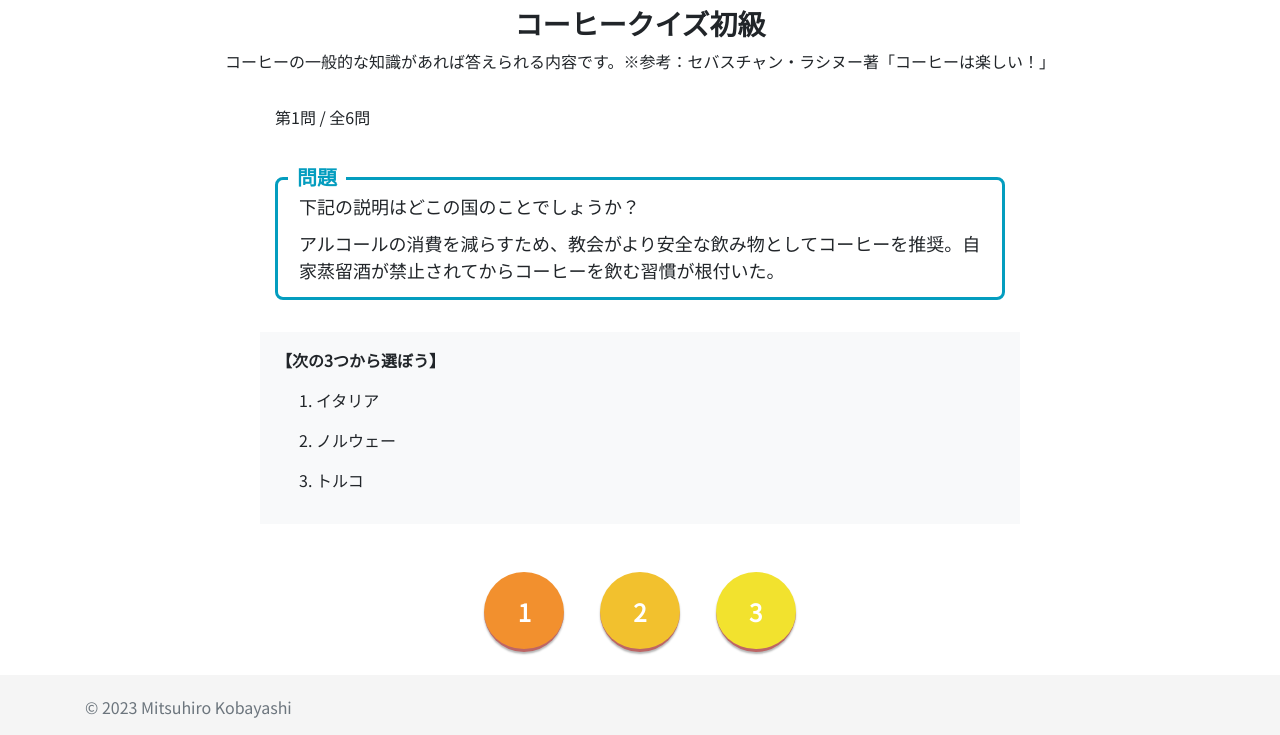
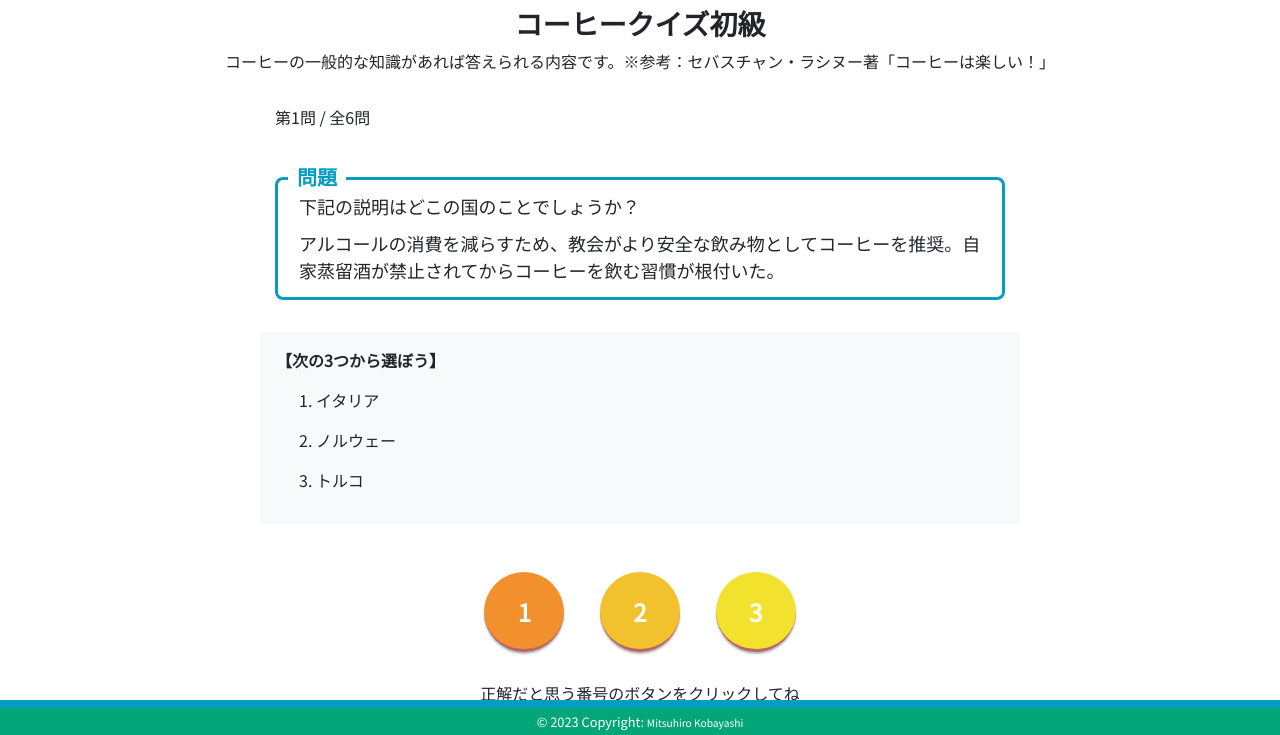
Before and after one commit to mitsuhiro-kobayashi/quiz-vue.js-only1, a plain HTML site: page app.html in a window 1280 px wide. Shown: the part 65-800 px from the top of the page. Drawn offline with nearby package versions, Linux system fonts and the light colour scheme; files whose address does not match are found by name.

Commit message:
footer修正

```diff
--- a/app.html
+++ b/app.html
@@ -157,10 +157,17 @@
     </div>
 
         <!-- フッター -->
-        <footer class="footer">
-            <div class="container">
-                <p class="text-muted">© 2023 Mitsuhiro Kobayashi</p>
+        <footer class="text-center text-white fixed-bottom" style="background-color: #049DBF;">
+            <!-- Grid container -->
+            <div class="container p-1"></div>
+            <!-- Grid container -->
+
+            <!-- Copyright -->
+            <div class="text-center p-1 small" style="background-color: #03A678;">
+            © 2023 Copyright:
+            <a class="text-white small" href="https://meijocreate.com">Mitsuhiro Kobayashi</a>
             </div>
+            <!-- Copyright -->
         </footer>
 
     <script src="https://cdn.jsdelivr.net/npm/vue@2/dist/vue.js"></script>
--- a/main.css
+++ b/main.css
@@ -113,27 +113,6 @@ ol{
     width: 100px;
 }
 
-.footer {
-    position: absolute;
-    bottom: 0;
-    width: 100%;
-    /* Set the fixed height of the footer here */
-    height: 60px;
-    background-color: #f5f5f5;
-    }
-    body > .container {
-    padding: 60px 15px 0;
-    text-align: center;
-    }
-    .container .text-muted {
-    margin: 20px 0;
-    }
-
-    .footer > .container {
-    padding-right: 15px;
-    padding-left: 15px;
-    }
-
 
 /* Color Theme Swatches in Hex */
 .イラスト-1-hex { color: #049DBF; }
```
Also changed, not shown: index.html (+34 -5 lines).
